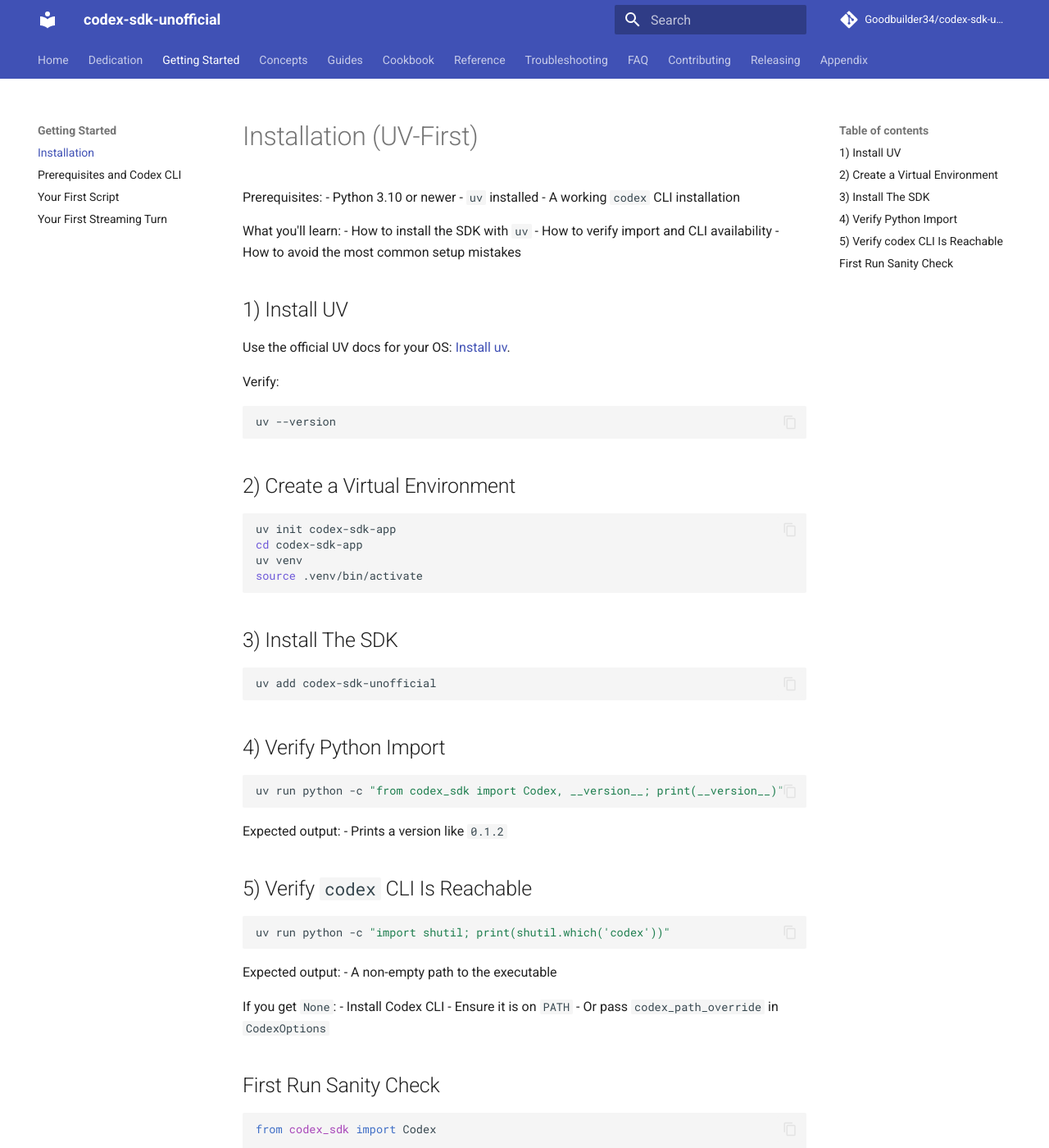
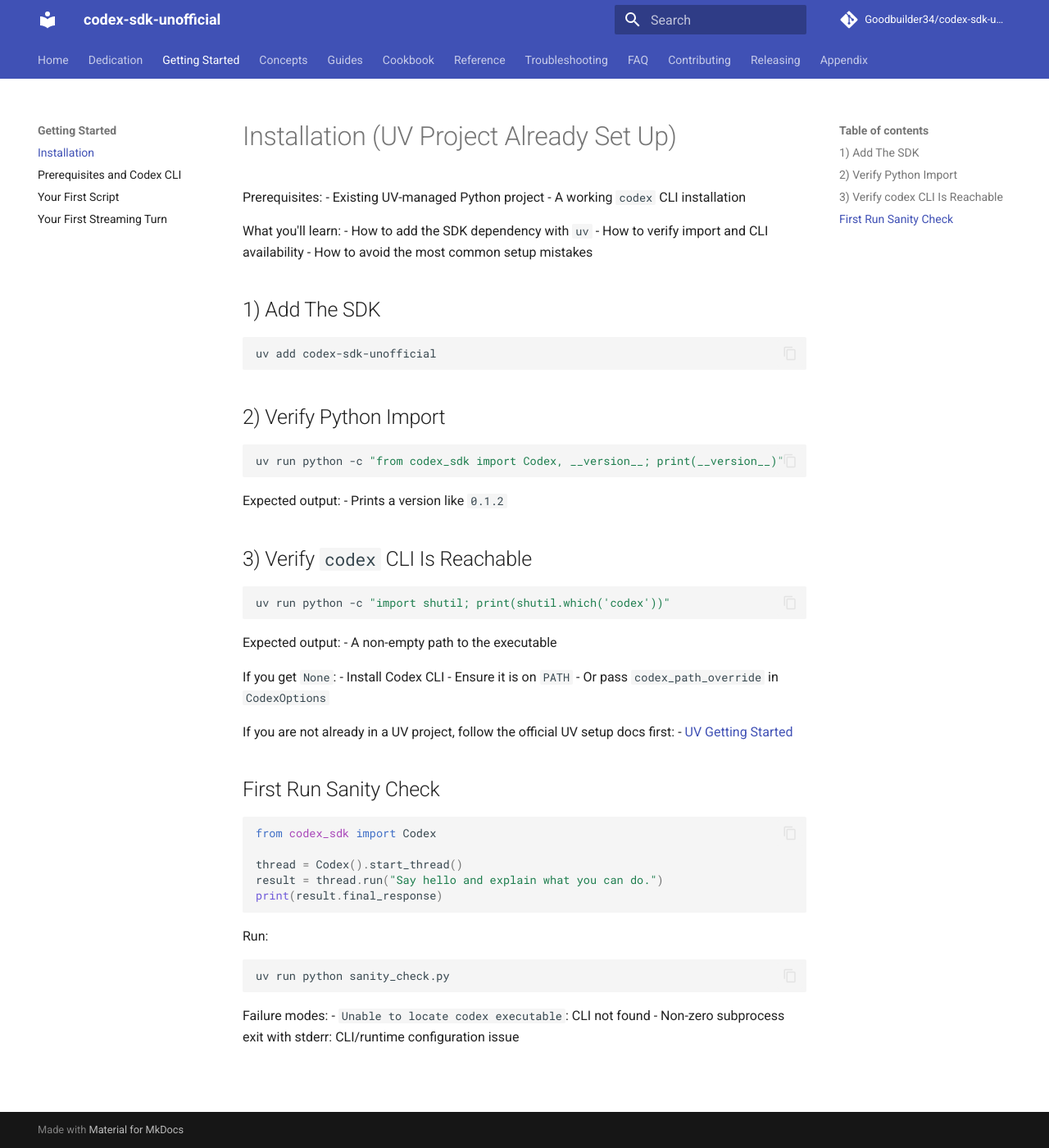
Before and after one commit to Goodbuilder34/codex-sdk-unofficial, an MkDocs documentation site: the page built from docs/getting-started/installation.md, in a window 1280 px wide and 1400 px high. Shown: the whole window at 82% size. Built offline with MkDocs 1.6.1 and Material for MkDocs 9.7.7, drawn with Linux system fonts in a browser that asks for light colours; comment, search, counter and statistics services are not loaded.

Commit message:
docs: assume existing UV project in onboarding
Simplify quickstart/install docs to start at uv add codex-sdk-unofficial and remove uv project/bootstrap setup steps from primary paths.

````diff
--- a/docs/getting-started/installation.md
+++ b/docs/getting-started/installation.md
@@ -1,41 +1,21 @@
-# Installation (UV-First)
+# Installation (UV Project Already Set Up)
 
 Prerequisites:
-- Python 3.10 or newer
-- `uv` installed
+- Existing UV-managed Python project
 - A working `codex` CLI installation
 
 What you'll learn:
-- How to install the SDK with `uv`
+- How to add the SDK dependency with `uv`
 - How to verify import and CLI availability
 - How to avoid the most common setup mistakes
 
-## 1) Install UV
-
-Use the official UV docs for your OS: [Install uv](https://docs.astral.sh/uv/getting-started/installation/).
-
-Verify:
-
-```bash
-uv --version
-```
-
-## 2) Create a Virtual Environment
-
-```bash
-uv init codex-sdk-app
-cd codex-sdk-app
-uv venv
-source .venv/bin/activate
-```
-
-## 3) Install The SDK
+## 1) Add The SDK
 
 ```bash
 uv add codex-sdk-unofficial
 ```
 
-## 4) Verify Python Import
+## 2) Verify Python Import
 
 ```bash
 uv run python -c "from codex_sdk import Codex, __version__; print(__version__)"
@@ -44,7 +24,7 @@
 Expected output:
 - Prints a version like `0.1.2`
 
-## 5) Verify `codex` CLI Is Reachable
+## 3) Verify `codex` CLI Is Reachable
 
 ```bash
 uv run python -c "import shutil; print(shutil.which('codex'))"
@@ -57,6 +37,9 @@
 - Install Codex CLI
 - Ensure it is on `PATH`
 - Or pass `codex_path_override` in `CodexOptions`
+
+If you are not already in a UV project, follow the official UV setup docs first:
+- [UV Getting Started](https://docs.astral.sh/uv/getting-started/)
 
 ## First Run Sanity Check
 
````
Also changed, not shown: README.md (+2 -4 lines), docs/index.md (+2 -7 lines), docs/troubleshooting/common-errors.md (+0 -9 lines).
